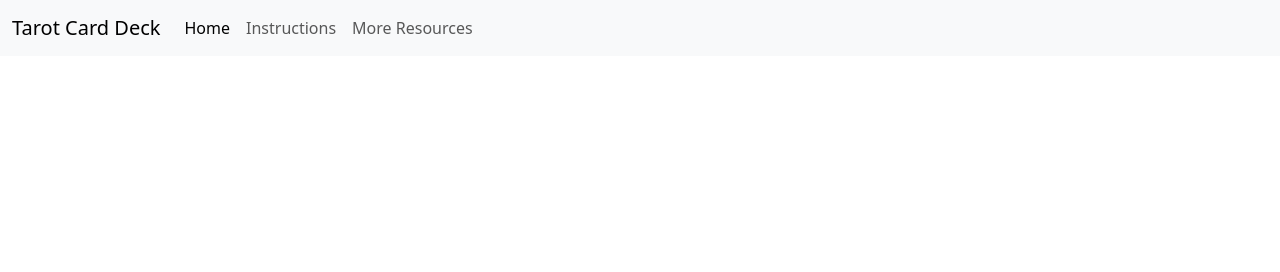
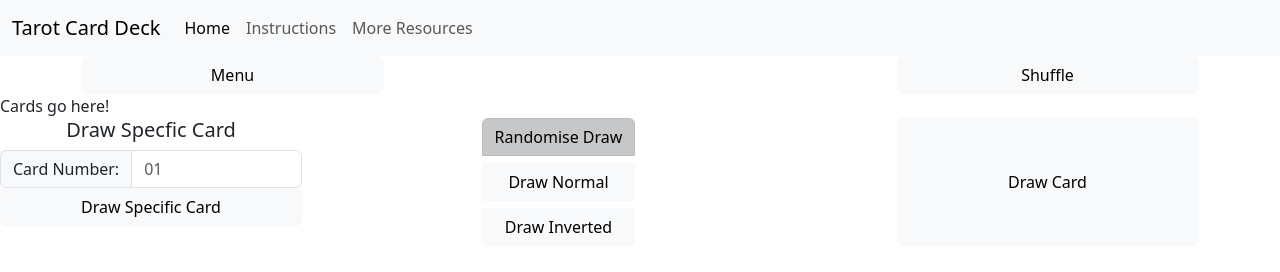
Before and after one commit to BenMilesRocks/2---Tarot-Card-Deck, a plain HTML site: page index.html in a window 1280 px wide. Drawn offline with nearby package versions, Linux system fonts and the light colour scheme.

Commit message:
adds buttons for drawing cards

```diff
--- a/index.html
+++ b/index.html
@@ -28,6 +28,59 @@
         </div>
       </nav></header>
 
+      <!-- buttons to control the deck -->
+      <div class="row deck-controls">
+        <div class="col-3 d-grid gap-2 mx-auto">
+            <button type="button" class="btn btn-light" id="deck-menu">Menu</button>
+        </div>
+        <div class="col-3">
+            <!-- empty div to space elements -->
+        </div>
+        <div class="col-3 d-grid gap-2 mx-auto">
+            <button type="button" class="btn btn-light" id="deck-shuffle">Shuffle</button>
+        </div>
+      </div>
+
+      <!-- area to display cards -->
+
+      <div class="row">
+        <div class="col">Cards go here!</div>
+      </div>
+
+      <!-- buttons to draw cards -->
+
+      <div class="row draw-controls">
+        <div class="col-3 draw-specific">
+            <div class="row">
+                <div class="col text-center">
+                    <h5>Draw Specfic Card</h5>
+                </div>
+            </div>
+            <div class="row">
+                <div class="col">
+                    <div class="input-group">
+                        <span class="input-group-text" id="label-1">Card Number:</span>
+                        <input type="number" min="1" max="78" class="form-control" placeholder="01" aria-label="Username" aria-describedby="label-1">
+                      </div>
+                </div>
+            </div>
+            <div class="row">
+                <div class="col d-grid gap-2 mx-auto">
+                    <button type="button" class="btn btn-light" id="draw-card-specific">Draw Specific Card</button>
+                </div>
+            </div>
+        </div>
+        <div class="col-3 btn-group-vertical d-grid gap-2 mx-auto draw-options" role="group" aria-label="Vertical button group">
+            <button type="button" class="btn btn-light active" id="random-draw">Randomise Draw</button>
+            <button type="button" class="btn btn-light" id="normal-draw">Draw Normal</button>
+            <button type="button" class="btn btn-light" id="inverted-draw">Draw Inverted</button>
+        </div>
+        <div class="col-3 d-grid gap-2 mx-auto draw-card">
+            <button type="button" class="btn btn-light" id="deck-shuffle">Draw Card</button>
+        </div>
+      </div>
+
+
     <footer></footer>
 </body>
 </html>
```
